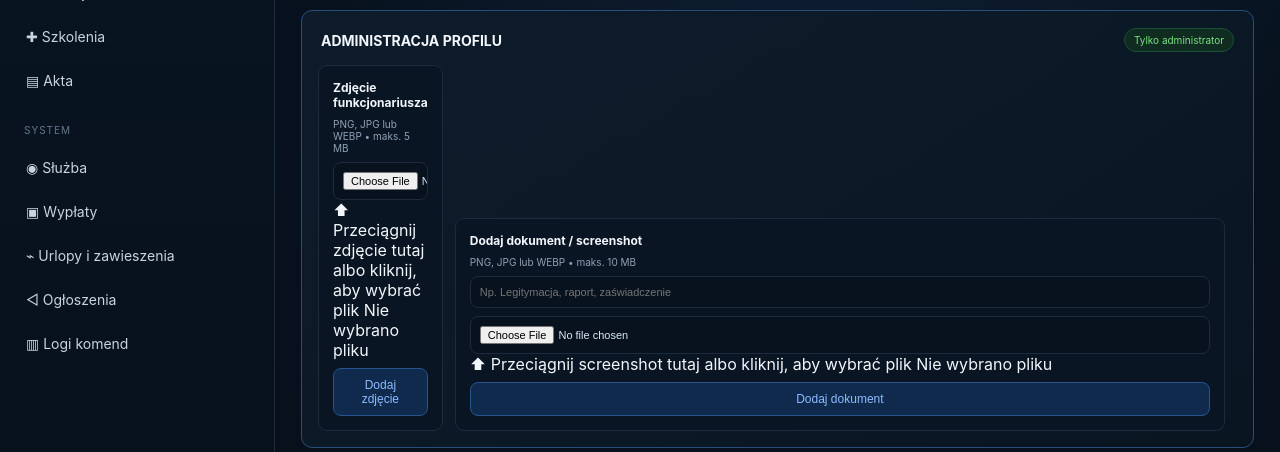
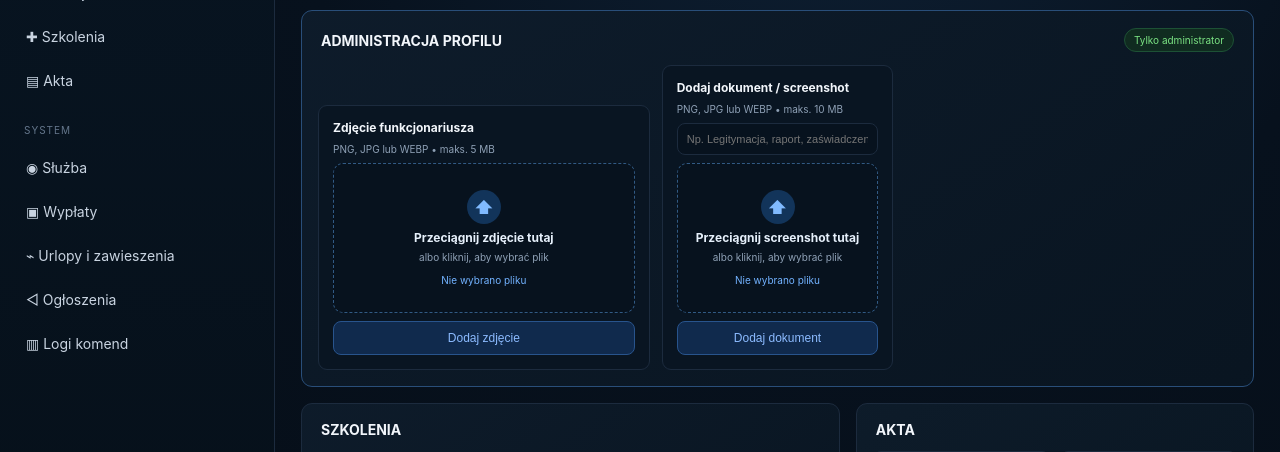
Before and after one commit to awokrole/usms-web-panel, a Flask app: template templates/officer.html in a window 1280 px wide. Shown: the part 218-670 px from the top of the page. Run offline with Flask 3, Linux system fonts and the light colour scheme; the template is opened without the code that fills it, so the values that code supplies are empty; the visitor is signed in with stand-in values (Sample User, id 1); some libraries are stand-ins or nearby versions.

Commit message:
Add files via upload

```diff
--- a/static/style.css
+++ b/static/style.css
@@ -51,3 +51,75 @@ nav{display:flex;flex-direction:column;gap:5px;overflow:auto}.nav-label{font-siz
 .document-card form{padding:0 11px}
 @media(max-width:1100px){.documents-grid{grid-template-columns:repeat(2,minmax(0,1fr))}.admin-tools-grid{grid-template-columns:1fr}}
 @media(max-width:820px){.documents-grid{grid-template-columns:1fr}.profile-time-stack{justify-content:flex-start}.profile-photo-wrap{width:72px;min-width:72px}.profile-photo{width:72px;height:72px}}
+
+
+/* v6 — drag & drop uploads */
+.drop-zone{
+    min-height:150px;
+    display:flex;
+    flex-direction:column;
+    align-items:center;
+    justify-content:center;
+    gap:6px;
+    padding:18px;
+    border:1px dashed #315a84;
+    border-radius:10px;
+    background:#07121e;
+    cursor:pointer;
+    text-align:center;
+    transition:border-color .15s ease, background .15s ease, transform .15s ease;
+}
+.drop-zone:hover{
+    border-color:#4d8ed1;
+    background:#0a1827;
+}
+.drop-zone.drag-over{
+    border-color:#5aa7ff;
+    background:#0d2034;
+    transform:translateY(-1px);
+}
+.drop-zone.has-file{
+    border-style:solid;
+    border-color:#2d8d59;
+    background:#0b1d18;
+}
+.drop-input{
+    position:absolute !important;
+    width:1px !important;
+    height:1px !important;
+    opacity:0 !important;
+    pointer-events:none !important;
+}
+.drop-icon{
+    width:34px;
+    height:34px;
+    display:flex;
+    align-items:center;
+    justify-content:center;
+    border-radius:50%;
+    background:#12345a;
+    color:#80baff;
+    font-size:18px;
+    font-weight:700;
+}
+.drop-title{
+    font-size:12px;
+    font-weight:700;
+    color:#e6f0fb;
+}
+.drop-subtitle{
+    font-size:10px;
+    color:var(--muted);
+}
+.drop-filename{
+    margin-top:5px;
+    max-width:100%;
+    overflow:hidden;
+    text-overflow:ellipsis;
+    white-space:nowrap;
+    font-size:10px;
+    color:#72b2ff;
+}
+.drop-zone.has-file .drop-filename{
+    color:#65d28f;
+}
```
